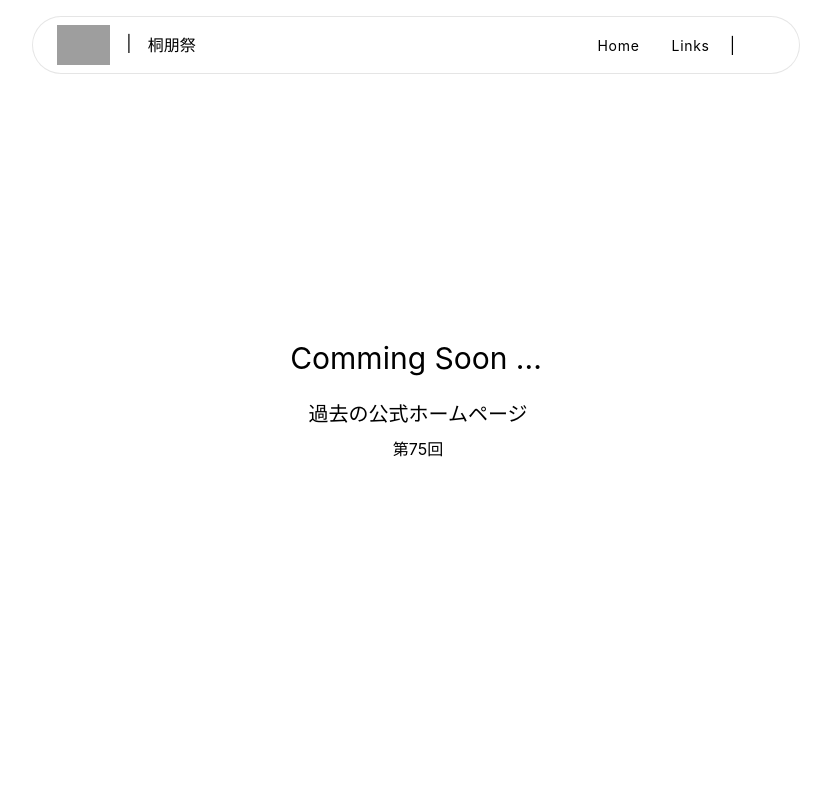
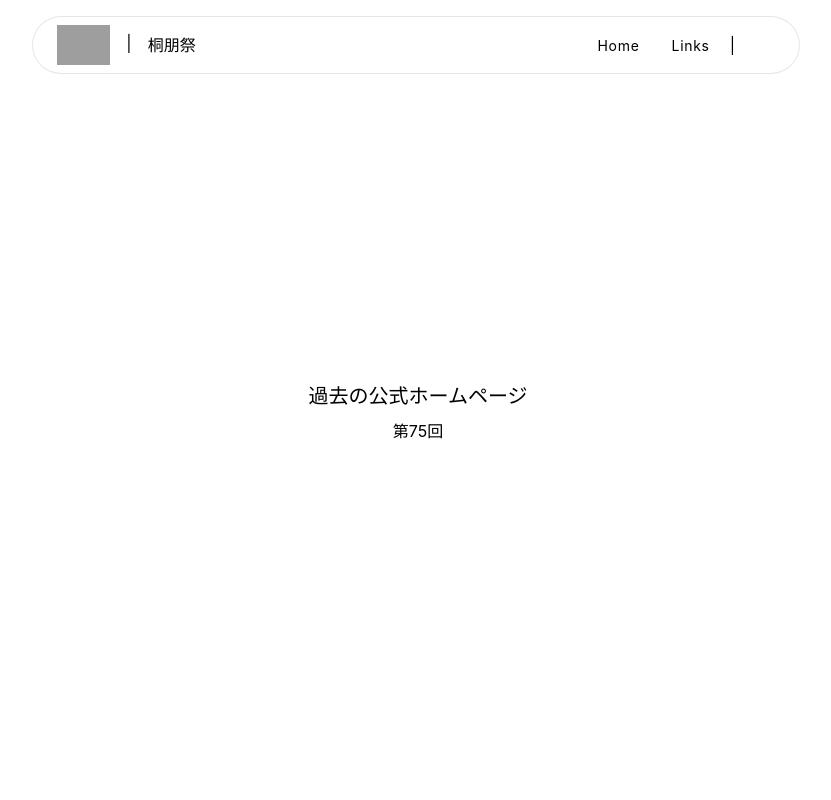
Before and after one commit to TohoComputerClub/tohofes.jp-portal, a SvelteKit app: page / in a window 1280 px wide. Shown: the top 800 px of the page, without its empty margins (224-1055 px from the left). Built offline with nearby package versions, Linux system fonts and the light colour scheme; grey boxes are pictures that could not be loaded; some icons are missing.

Commit message:
feat(page): トップセクションの近日公開タイトルを削除

```diff
--- a/src/routes/+page.svelte
+++ b/src/routes/+page.svelte
@@ -1,6 +1,6 @@
 <section class="container mx-auto flex flex-col justify-center min-h-screen">
     <div class="flex flex-col mx-4 md:mx-20">
-        <h2 class="mx-auto text-3xl">Comming Soon ...</h2>
+        <!--<h2 class="mx-auto text-3xl">Coming Soon ...</h2>-->
         <br />
         <h2 class="text-xl mb-2 mx-auto"><i class="fa-solid fa-folder text-lg mr-1"></i>過去の公式ホームページ</h2>
         <div class="flex mx-auto">
```
